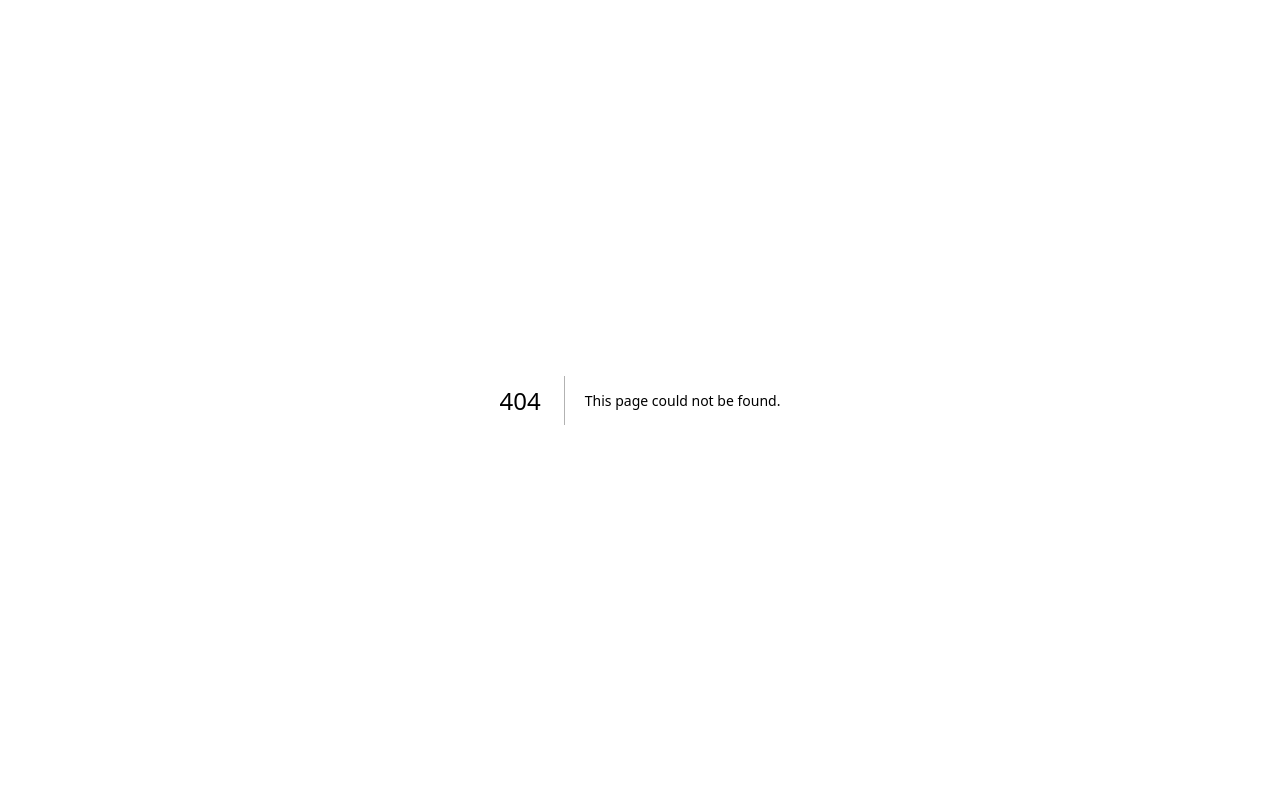
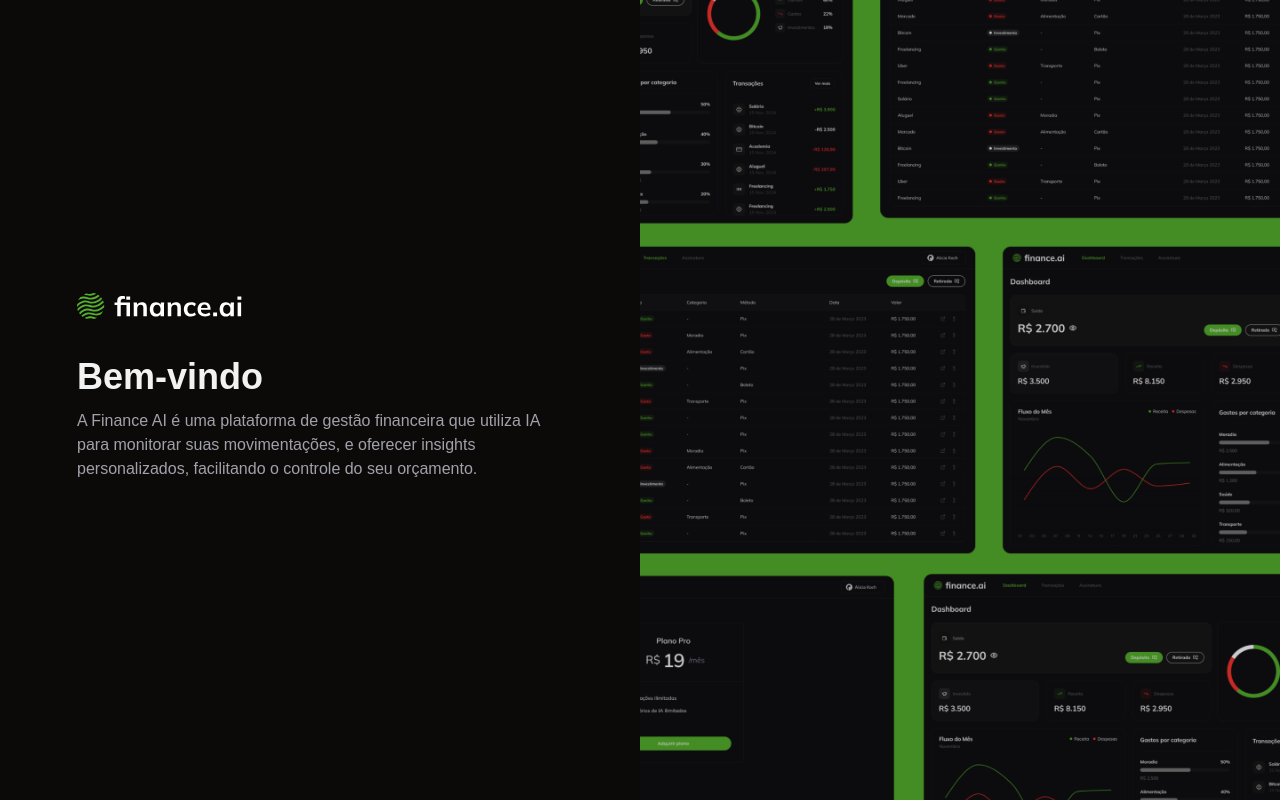
Before and after one commit to juniorcintra/finance-ai, a Next.js app: page /login in a window 1280 px wide. Before the commit this address had no page. Built offline with nearby package versions, Linux system fonts and the light colour scheme.

Commit message:
feat: add login page

```diff
--- /dev/null
+++ b/app/login/page.tsx
@@ -0,0 +1,50 @@
+import Image from "next/image";
+// import { Button } from "../_components/ui/button";
+// import { LogInIcon } from "lucide-react";
+// import { SignInButton } from "@clerk/nextjs";
+// import { auth } from "@clerk/nextjs/server";
+// import { redirect } from "next/navigation";
+
+const LoginPage = async () => {
+  // const { userId } = await auth();
+  // if (userId) {
+  //   redirect("/");
+  // }
+  return (
+    <div className="grid h-full grid-cols-2">
+      {/* ESQUERDA */}
+      <div className="mx-auto flex h-full max-w-[550px] flex-col justify-center p-8">
+        <Image
+          src="/logo.svg"
+          width={173}
+          height={39}
+          alt="Finance AI"
+          className="mb-8"
+        />
+        <h1 className="mb-3 text-4xl font-bold">Bem-vindo</h1>
+        <p className="text-muted-foreground mb-8">
+          A Finance AI é uma plataforma de gestão financeira que utiliza IA para
+          monitorar suas movimentações, e oferecer insights personalizados,
+          facilitando o controle do seu orçamento.
+        </p>
+        {/* <SignInButton>
+          <Button variant="outline">
+            <LogInIcon className="mr-2" />
+            Fazer login ou criar conta
+          </Button>
+        </SignInButton> */}
+      </div>
+      {/* DIREITA */}
+      <div className="relative h-full w-full">
+        <Image
+          src="/login.png"
+          alt="Faça login"
+          fill
+          className="object-cover"
+        />
+      </div>
+    </div>
+  );
+};
+
+export default LoginPage;
--- a/app/subcription/page.tsx
+++ b/app/subcription/page.tsx
@@ -1,5 +1,5 @@
 import React from "react";
 
-export default function Subscription() {
+export default function SubscriptionPage() {
   return <div>page</div>;
 }
--- a/app/transactions/page.tsx
+++ b/app/transactions/page.tsx
@@ -1,5 +1,5 @@
 import React from "react";
 
-export default function Transactions() {
+export default function TransactionsPage() {
   return <div>page</div>;
 }
```
Also changed, not shown: public/login.png (added), public/logo.svg (added).
